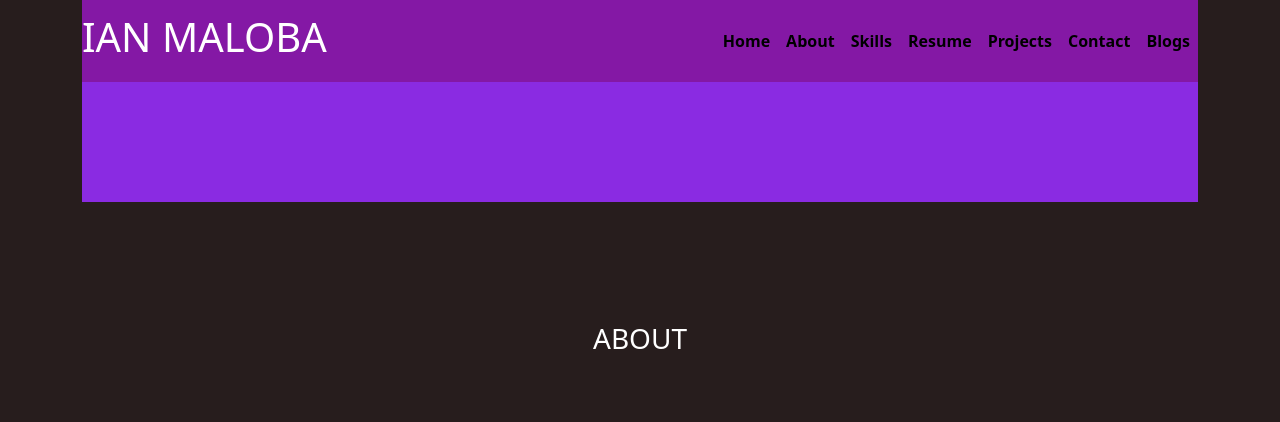
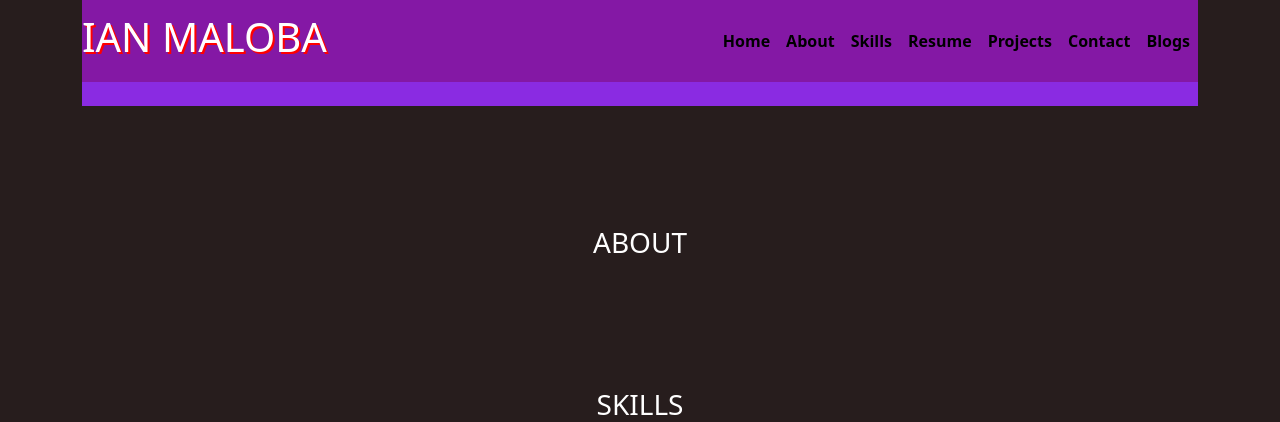
Before and after one commit to IanMalobaMwakha/Portfolio, a Django app: page / in a window 1280 px wide. Shown: the top 422 px of the page. Run offline with Django 3.2, Linux system fonts and the light colour scheme.

Commit message:
modified:   portfolio/core/templates/core/index.html modified:   portfolio/static/css/style.css

```diff
--- a/portfolio/core/templates/core/index.html
+++ b/portfolio/core/templates/core/index.html
@@ -5,11 +5,7 @@
 {% block content %}
 
 <section id="Home">
-<br>
-<br>
-<br>
-<br>
-<br>
+    <br>
 </section>
 
 
--- a/portfolio/static/css/style.css
+++ b/portfolio/static/css/style.css
@@ -42,3 +42,7 @@ h3 {
 .nav-item {
     color: white;
 }
+
+.navbar-brand-text {
+    text-shadow: 2px 2px #FF0000;
+}
```
